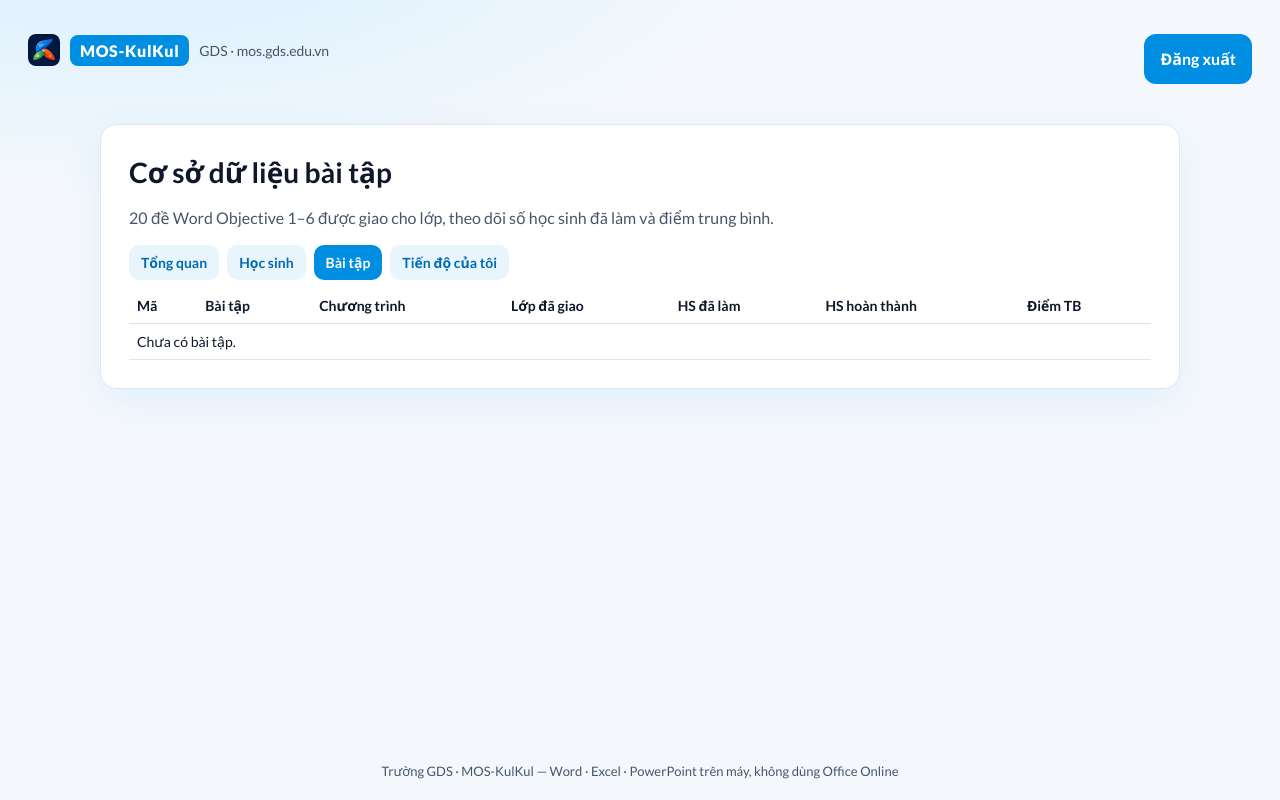
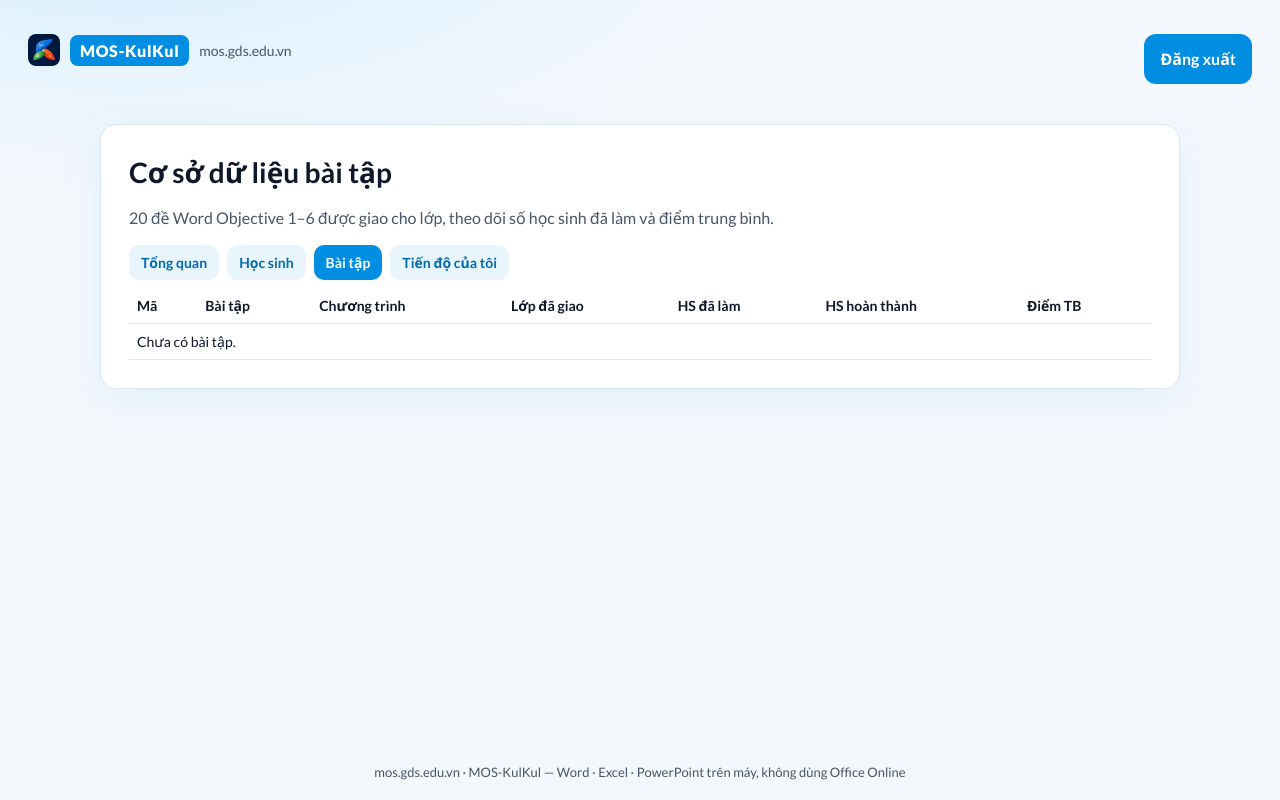
Before and after one commit to LMSGDS/MOS, a FastAPI app: page /quan-tri/bai-tap in a window 1280 px wide. Run offline with FastAPI, Linux system fonts and the light colour scheme; the visitor is signed in with stand-in values (Sample User, id 1); some web fonts are replaced.

Commit message:
Replace Trường GDS branding with mos.gds.edu.vn. (#11)
Publisher, web chrome, seed org name, and installer copy now show the
portal hostname instead of the school label.

Co-authored-by: Cursor Agent <cursoragent@cursor.com>
Co-authored-by: LMSGDS <LMSGDS@users.noreply.github.com>

```diff
--- a/app/main.py
+++ b/app/main.py
@@ -261,7 +261,7 @@ def install_page(request: Request):
 INSTALLER_DIR = ROOT / "data" / "installers"
 _HASH_CACHE: dict[str, tuple[float, int, str]] = {}
 
-INSTALL_README = """MOS-KulKul — Trường GDS (mos.gds.edu.vn)
+INSTALL_README = """MOS-KulKul — mos.gds.edu.vn
 
 Không tải .exe/.zip bằng Chrome/Edge: trình duyệt luôn quét virus vì bộ cài
 chưa mua chữ ký Authenticode (không phải mã độc).
--- a/app/seed.py
+++ b/app/seed.py
@@ -30,8 +30,8 @@ def seed() -> None:
     users = load_users()
     with cursor() as cur:
         cur.execute(
-            "INSERT INTO orgs (id, name) VALUES (1, %s) ON CONFLICT (id) DO NOTHING",
-            ("Trường GDS",),
+            "INSERT INTO orgs (id, name) VALUES (1, %s) ON CONFLICT (id) DO UPDATE SET name = EXCLUDED.name",
+            ("mos.gds.edu.vn",),
         )
         cur.execute(
             "SELECT setval(pg_get_serial_sequence('orgs', 'id'), GREATEST(1, COALESCE((SELECT MAX(id) FROM orgs), 1)))"
--- a/app/templates/base.html
+++ b/app/templates/base.html
@@ -4,7 +4,7 @@
   <meta charset="utf-8" />
   <meta name="viewport" content="width=device-width, initial-scale=1" />
   <meta name="theme-color" content="#008EE2" />
-  <title>{% block title %}MOS-KulKul · GDS{% endblock %}</title>
+  <title>{% block title %}MOS-KulKul · mos.gds.edu.vn{% endblock %}</title>
   <link rel="preconnect" href="https://fonts.googleapis.com" />
   <link rel="preconnect" href="https://fonts.gstatic.com" crossorigin />
   <link href="https://fonts.googleapis.com/css2?family=Lato:wght@400;700;900&amp;family=Calibri:wght@400;700&amp;display=swap" rel="stylesheet" />
@@ -18,7 +18,7 @@
     <a class="brand" href="/">
       <img class="brand-logo" src="/static/kulkul.png?v={{ asset_v }}" width="32" height="32" alt="" />
       <span class="mark">MOS-KulKul</span>
-      <span class="sub">GDS · mos.gds.edu.vn</span>
+      <span class="sub">mos.gds.edu.vn</span>
     </a>
     {% if user %}
     <form method="post" action="/dang-xuat">
@@ -27,7 +27,7 @@
     {% endif %}
   </header>
   <main>{% block body %}{% endblock %}</main>
-  <footer>Trường GDS · MOS-KulKul — Word · Excel · PowerPoint trên máy, không dùng Office Online</footer>
+  <footer>mos.gds.edu.vn · MOS-KulKul — Word · Excel · PowerPoint trên máy, không dùng Office Online</footer>
   {% endblock %}
 </body>
 </html>
--- a/app/templates/home.html
+++ b/app/templates/home.html
@@ -1,5 +1,5 @@
 {% extends "base.html" %}
-{% block title %}Microsoft Word · MOS GDS{% endblock %}
+{% block title %}Microsoft Word · mos.gds.edu.vn{% endblock %}
 {% block bodyclass %}shell{% endblock %}
 {% block chrome %}
 <div class="desk">
--- a/app/templates/word.html
+++ b/app/templates/word.html
@@ -21,7 +21,7 @@
   </p>
   <div class="paper-wrap">
     <div id="page" class="paper paper-{{ program.paper_kind }}" contenteditable="true" role="textbox" aria-label="Trang soạn thảo MOS">
-      <p><strong>MOS · GDS · {{ program.name }}</strong></p>
+      <p><strong>MOS · mos.gds.edu.vn · {{ program.name }}</strong></p>
       <p>Soạn trong khung trình duyệt (không kết nối Office Online). Khi cần ứng dụng thật, bấm «{{ program.open_label }}».</p>
       <p></p>
     </div>
```
Also changed, not shown: tests/test_app.py (+6 -0 lines), 3 other files.
